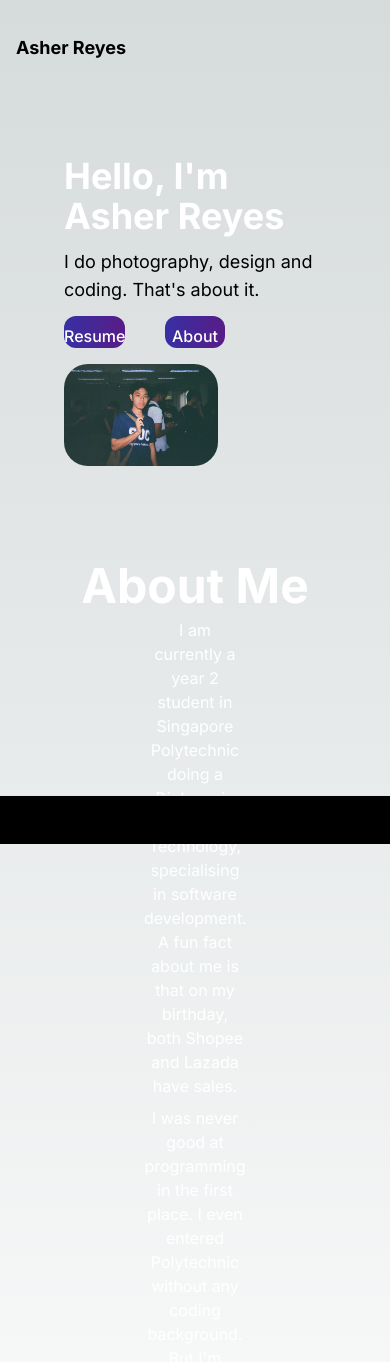
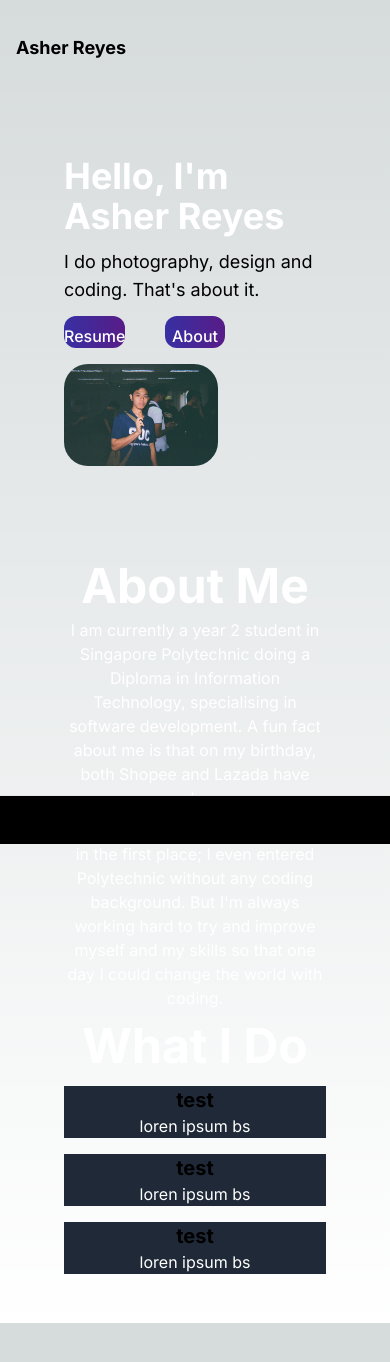
Before and after one commit to spicychillisus/portfolio-website, a Next.js app: page / in a window 390 px wide. Shown: the top 1362 px of the page. After the commit the page ends 1323 px from the top, so only its background shows below. Built offline with nearby package versions, Linux system fonts and the light colour scheme.

Commit message:
refactor: Add Project component to AboutMe page

```diff
--- a/src/app/components/about-me/aboutMe.tsx
+++ b/src/app/components/about-me/aboutMe.tsx
@@ -4,6 +4,7 @@ this component is to not be used anywhere else in the website
 */
 
 //import { RandomPictureDisplay } from "@/app/photos/component/pictureDisplay";
+import Project from "./project";
 
 const AboutMe = () => {
     return (
@@ -11,13 +12,13 @@ const AboutMe = () => {
             <h2 className="font-bold text-5xl text-white text-center">
               About Me
             </h2>
-            <div className="pl-10 pr-10 ml-10 mr-10">
+            <div className="lg:pl-10 lg:pr-10 lg:ml-10 lg:mr-10 sm:text-center">
                 <p className="text-center text-white mt-2 text-base">
                     I am currently a year 2 student in Singapore Polytechnic doing a Diploma in Information Technology, specialising in software
                     development. A fun fact about me is that on my birthday, both Shopee and Lazada have sales.
                 </p>
                 <p className="text-center text-white mt-2 text-base">
-                    I was never good at programming in the first place. I even entered Polytechnic without any coding background.
+                    I was never good at programming in the first place; I even entered Polytechnic without any coding background.
                     But I'm always working hard to try and improve myself and my skills so that one day I could change the world with coding.
                 </p>
             </div>
@@ -25,7 +26,23 @@ const AboutMe = () => {
             <div>
                 <h2 className="text-center text-white font-bold text-5xl mt-3">
                     What I Do
+
                 </h2>
+                <div className="grid lg:grid-cols-3 gap-4 mt-2 pt-2">
+                    <Project tittle="test" description="
+                                                        loren ipsum bs
+                                                        ">
+                    </Project>
+                    <Project tittle="test" description="
+                                                    loren ipsum bs
+                                                    ">
+                    </Project>
+                    <Project tittle="test" description="
+                                                        loren ipsum bs
+                                                        ">
+                    </Project>
+                </div>
+
             </div>
 
         </div>
--- a/src/app/components/about-me/project.tsx
+++ b/src/app/components/about-me/project.tsx
@@ -1,12 +1,24 @@
 import React from "react";
 
 interface ProjectProps {
-    icon: string;
+    // icon: string; // will use if needed
     tittle: string;
     description: string;
 }
 
-const Project = ({icon, tittle, description}: ProjectProps) => {
+const Project = ({tittle, description}: ProjectProps) => {
+    return (
+        <section>
+            <div className="bg-gray-800">
+                <h3 className="font-bold text-xl text-center">
+                    {tittle}
+                </h3>
+                <p className="text-center text-base font-normal text-white">
+                {description}
+                </p>
+            </div>
+        </section>
+    )
 
 }
 
--- a/src/app/components/hero/heroSection.tsx
+++ b/src/app/components/hero/heroSection.tsx
@@ -7,7 +7,7 @@ const HeroSection = () => {
         <section className="mt-6 mb-10 pt-6 pb-10">
             <div className="grid md:grid-cols-3 lg:grid-cols-3 gap-4 mb-4">
                 <div className="col-span-2">
-                    <h1 className="text-white font-bold text-4xl lg:text-6xl mb-3 mt-3">
+                    <h1 className="text-white lg:text-left sm:text-center font-bold text-4xl lg:text-6xl mb-3 mt-3">
                         Hello, I'm Asher Reyes
                     </h1>
                     <p className="text-lg md:text-base sm:text-sm">
--- a/src/app/resume/timeline.tsx
+++ b/src/app/resume/timeline.tsx
@@ -0,0 +1,6 @@
+
+const Timeline = () => {
+
+}
+
+export default Timeline;
```
